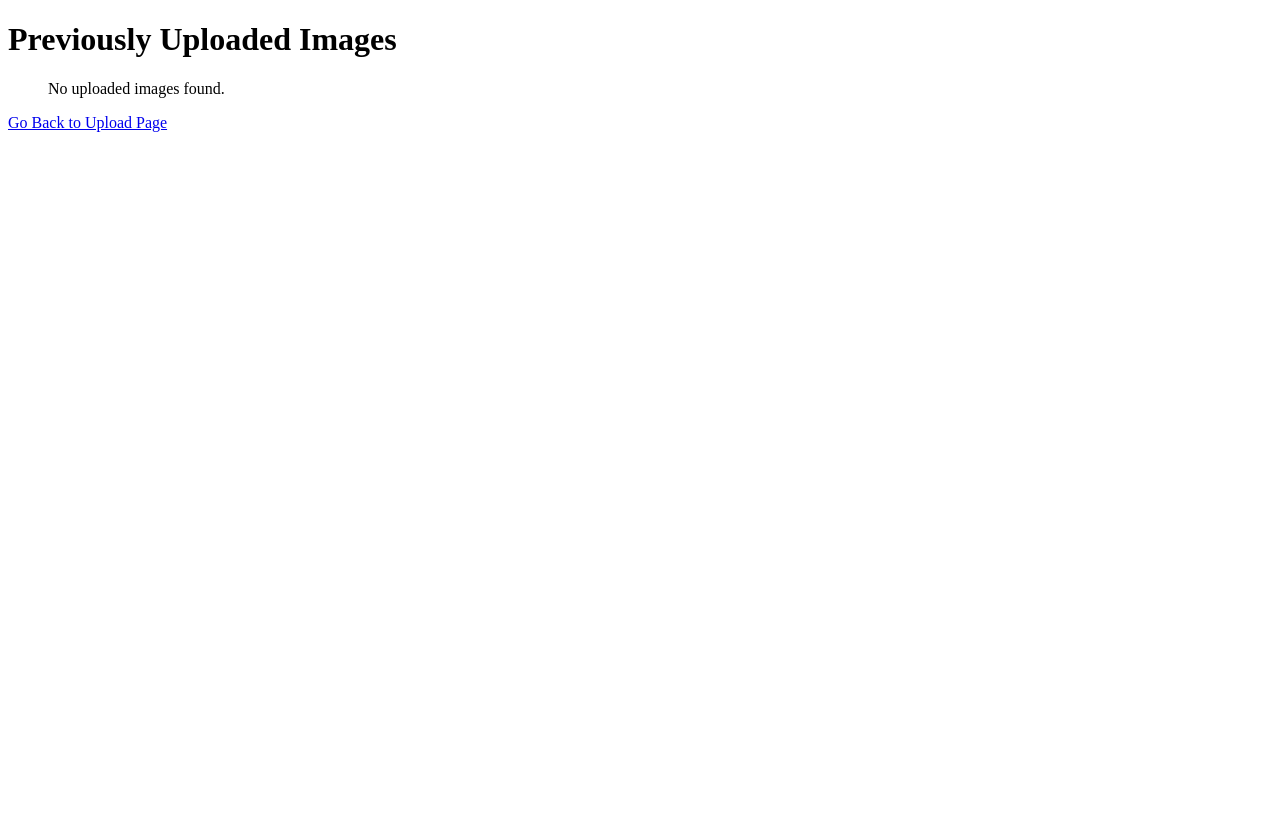
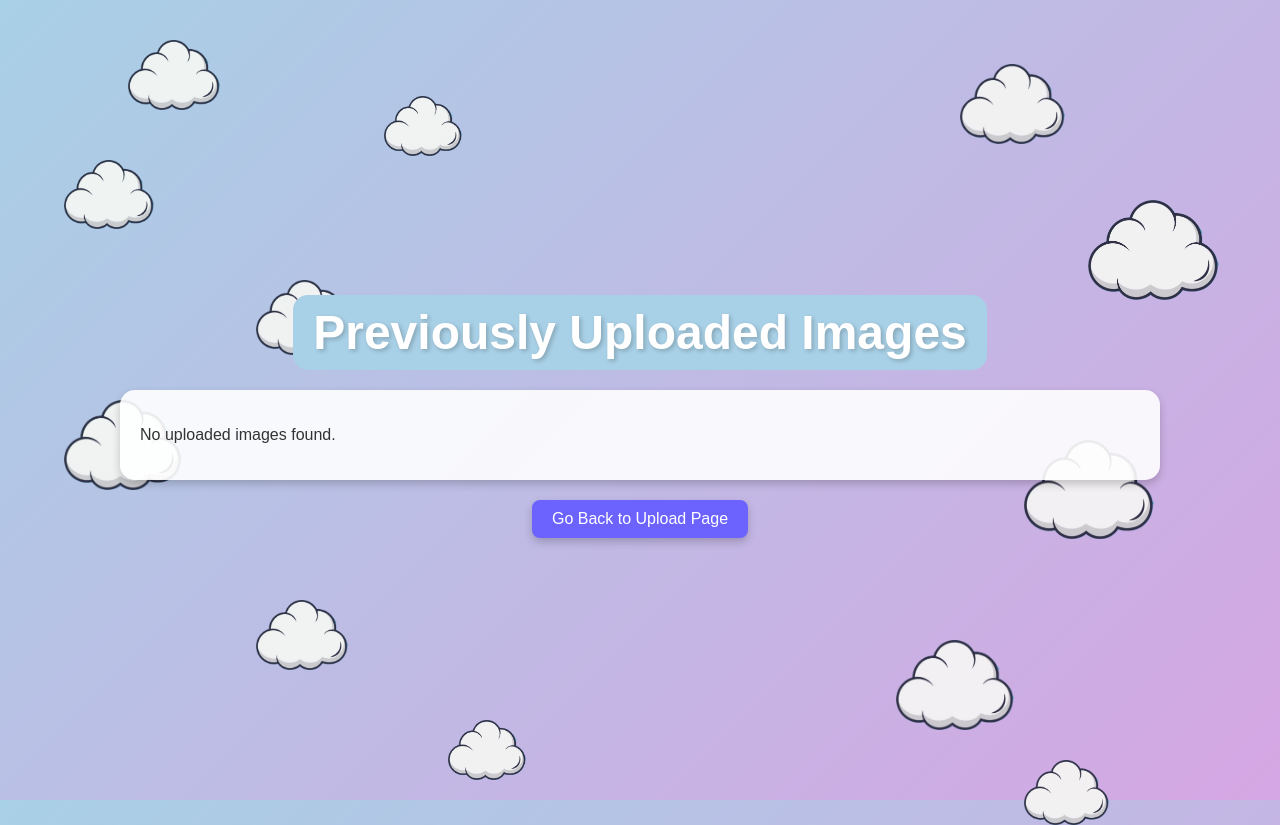
Before and after one commit to cschad2019/cloud-native-development-project, a Flask app: page /previous_uploads in a window 1280 px wide. Before the commit the page ends 132 px from the top, so only its background shows below. Run offline with Flask 3, Linux system fonts and the light colour scheme.

Commit message:
prevoius_upload.html changes

```diff
--- a/app/templates/previous_uploads.html
+++ b/app/templates/previous_uploads.html
@@ -4,22 +4,161 @@
     <meta charset="UTF-8">
     <meta name="viewport" content="width=device-width, initial-scale=1.0">
     <title>Previously Uploaded Images</title>
+    <style>
+        /* General Styles */
+        body {
+            font-family: Arial, sans-serif;
+            margin: 0;
+            padding: 0;
+            display: flex;
+            flex-direction: column;
+            align-items: center;
+            justify-content: center;
+            min-height: 100vh;
+            background: linear-gradient(135deg, #a8d0e6, #d5a6e3);
+            overflow: hidden;
+            color: #333;
+            position: relative;
+        }
+
+        /* Static Clouds */
+        .cloud {
+            position: absolute;
+            background: url('/static/cartoon_cloud.png') no-repeat;
+            background-size: contain;
+            opacity: 0.9;
+        }
+
+        /* Cloud Placement */
+        .cloud:nth-child(1) { top: 5%; left: 10%; width: 100px; height: 70px; }
+        .cloud:nth-child(2) { top: 8%; left: 75%; width: 120px; height: 80px; }
+        .cloud:nth-child(3) { top: 12%; left: 30%; width: 80px; height: 60px; }
+        .cloud:nth-child(4) { top: 20%; left: 5%; width: 90px; height: 70px; }
+        .cloud:nth-child(5) { top: 25%; left: 85%; width: 150px; height: 100px; }
+        .cloud:nth-child(6) { top: 35%; left: 20%; width: 110px; height: 75px; }
+        .cloud:nth-child(7) { top: 50%; left: 5%; width: 120px; height: 90px; }
+        .cloud:nth-child(8) { top: 55%; left: 80%; width: 130px; height: 100px; }
+        .cloud:nth-child(9) { top: 75%; left: 20%; width: 100px; height: 70px; }
+        .cloud:nth-child(10) { top: 80%; left: 70%; width: 140px; height: 90px; }
+        .cloud:nth-child(11) { top: 90%; left: 35%; width: 90px; height: 60px; }
+        .cloud:nth-child(12) { top: 95%; left: 80%; width: 100px; height: 65px; }
+
+        /* Page Title */
+        h1 {
+            font-size: 3rem;
+            font-weight: bold;
+            color: white;
+            background-color: #a8d0e6;
+            padding: 10px 20px;
+            border-radius: 15px;
+            margin-bottom: 20px;
+            text-shadow: 2px 2px 4px rgba(0, 0, 0, 0.2);
+            position: relative;
+            z-index: 2;
+        }
+
+        /* Grid for Images */
+        .image-grid {
+            display: grid;
+            grid-template-columns: repeat(auto-fill, minmax(200px, 1fr));
+            gap: 20px;
+            max-width: 1000px;
+            width: 90%;
+            padding: 20px;
+            background-color: rgba(255, 255, 255, 0.9);
+            border-radius: 15px;
+            box-shadow: 0 4px 8px rgba(0, 0, 0, 0.2);
+            position: relative;
+            z-index: 2;
+        }
+
+        /* Individual Image Item */
+        .image-item {
+            text-align: center;
+            padding: 10px;
+            border: 2px solid #6c63ff;
+            border-radius: 10px;
+            background-color: #ffffff;
+        }
+
+        .image-item img {
+            max-width: 100%;
+            max-height: 150px;
+            border-radius: 10px;
+        }
+
+        .image-item p {
+            margin: 10px 0 5px;
+            font-size: 1rem;
+            color: #333;
+        }
+
+        .image-item a {
+            display: inline-block;
+            background-color: #6c63ff;
+            color: #ffffff;
+            text-decoration: none;
+            padding: 8px 15px;
+            border-radius: 8px;
+            font-size: 0.9rem;
+        }
+
+        .image-item a:hover {
+            background-color: #5a54d2;
+        }
+
+        /* Back Button */
+        .back-link {
+            color: #ffffff;
+            text-decoration: none;
+            font-size: 1rem;
+            margin-top: 20px;
+            padding: 10px 20px;
+            background-color: #6c63ff;
+            border-radius: 8px;
+            display: inline-block;
+            box-shadow: 0 4px 8px rgba(0, 0, 0, 0.2);
+            position: relative;
+            z-index: 2;
+        }
+
+        .back-link:hover {
+            background-color: #5a54d2;
+        }
+    </style>
 </head>
 <body>
+    <!-- Clouds -->
+    <div class="cloud"></div>
+    <div class="cloud"></div>
+    <div class="cloud"></div>
+    <div class="cloud"></div>
+    <div class="cloud"></div>
+    <div class="cloud"></div>
+    <div class="cloud"></div>
+    <div class="cloud"></div>
+    <div class="cloud"></div>
+    <div class="cloud"></div>
+    <div class="cloud"></div>
+    <div class="cloud"></div>
+
+    <!-- Page Title -->
     <h1>Previously Uploaded Images</h1>
 
-    <ul>
+    <!-- Grid of Images -->
+    <div class="image-grid">
         {% for file in files %}
-            <li>
-                <a href="/files/{{ file }}">{{ file }}</a>
-            </li>
+        <div class="image-item">
+            <img src="/files/{{ file }}" alt="{{ file }}">
+            <p>{{ file }}</p>
+            <a href="/files/{{ file }}" download>Download</a>
+        </div>
         {% else %}
-            <p>No uploaded images found.</p>
+        <p>No uploaded images found.</p>
         {% endfor %}
-    </ul>
+    </div>
 
-    <div>
-        <a href="/">Go Back to Upload Page</a>
-    </div>
+    <!-- Back to Upload Page Button -->
+    <a href="/" class="back-link">Go Back to Upload Page</a>
 </body>
 </html>
```
